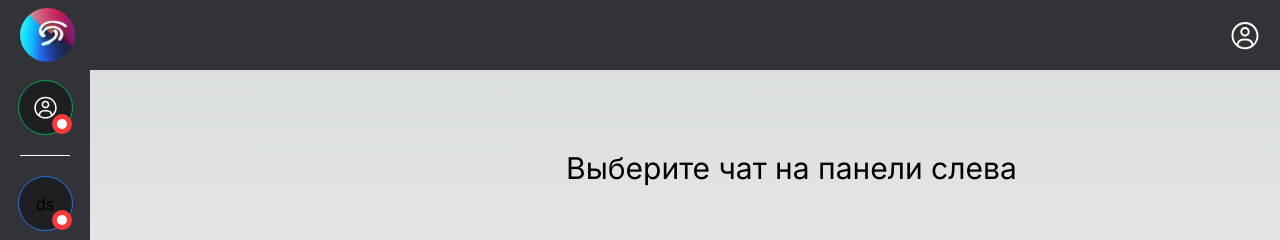
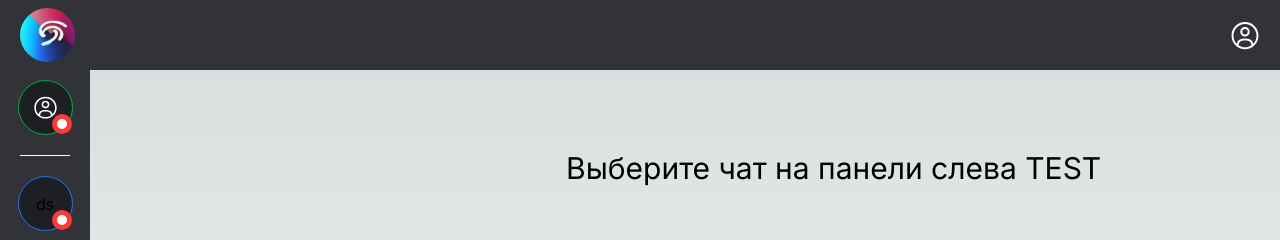
Before and after one commit to kotec666/WebConnect, a Next.js app in the folder web/: page / in a window 1280 px wide. Shown: the top 240 px of the page. Built offline with nearby package versions, Linux system fonts and the light colour scheme; no server answers.

Commit message:
dockerfile fix

```diff
--- a/web/src/app/page.tsx
+++ b/web/src/app/page.tsx
@@ -11,7 +11,7 @@ export default async function Home() {
 			<ChatsPanel>
 				<div />
 				<div className='flex pl-[25%] justify-start items-start w-full pt-[10vh]'>
-					<span className='text-3xl'>Выберите чат на панели слева</span>
+					<span className='text-3xl'>Выберите чат на панели слева TEST</span>
 				</div>
 			</ChatsPanel>
 		</Layout>
```
